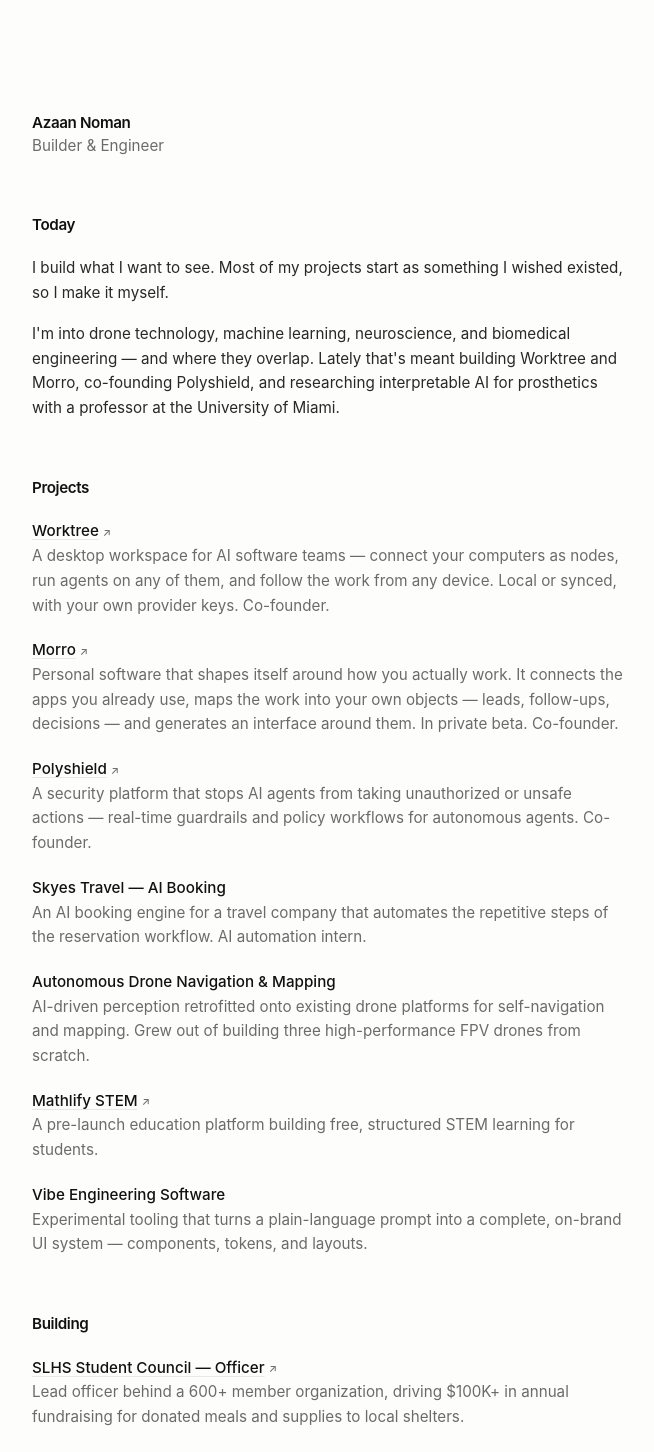
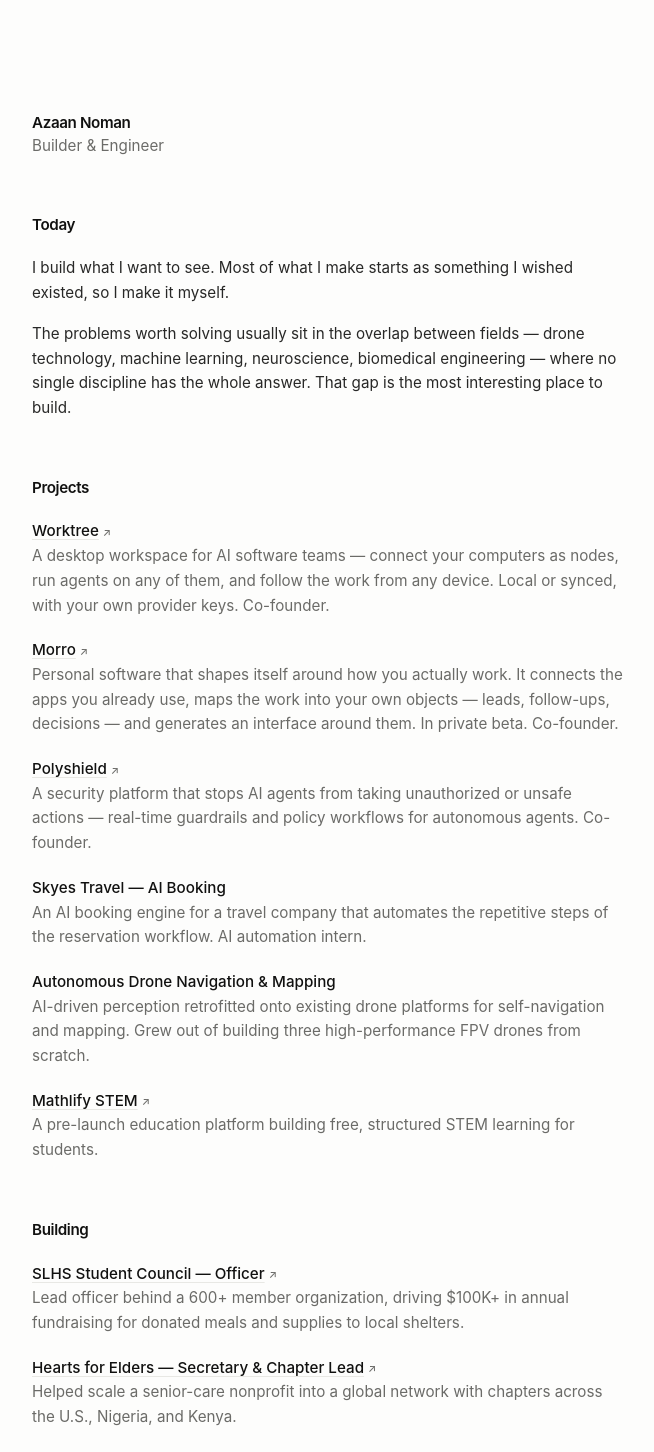
Before and after one commit to iecclodd/azaannoman, a Next.js app: page / in a window 1280 px wide. Shown: the top 1452 px of the page, without its empty margins (312-966 px from the left). Built offline with nearby package versions, Linux system fonts and the light colour scheme.

Commit message:
Rewrite Today (insightful, drop startups/prosthetics); remove Vibe Engineering project

```diff
--- a/data/content.ts
+++ b/data/content.ts
@@ -29,8 +29,8 @@
   role: "Builder & Engineer",
 
   today: [
-    "I build what I want to see. Most of my projects start as something I wished existed, so I make it myself.",
-    "I'm into drone technology, machine learning, neuroscience, and biomedical engineering — and where they overlap. Lately that's meant building Worktree and Morro, co-founding Polyshield, and researching interpretable AI for prosthetics with a professor at the University of Miami.",
+    "I build what I want to see. Most of what I make starts as something I wished existed, so I make it myself.",
+    "The problems worth solving usually sit in the overlap between fields — drone technology, machine learning, neuroscience, biomedical engineering — where no single discipline has the whole answer. That gap is the most interesting place to build.",
   ],
 
   projects: [
@@ -67,11 +67,6 @@
       description:
         "A pre-launch education platform building free, structured STEM learning for students.",
       href: "https://stem.mathlify.org",
-    },
-    {
-      title: "Vibe Engineering Software",
-      description:
-        "Experimental tooling that turns a plain-language prompt into a complete, on-brand UI system — components, tokens, and layouts.",
     },
   ],
 
```
